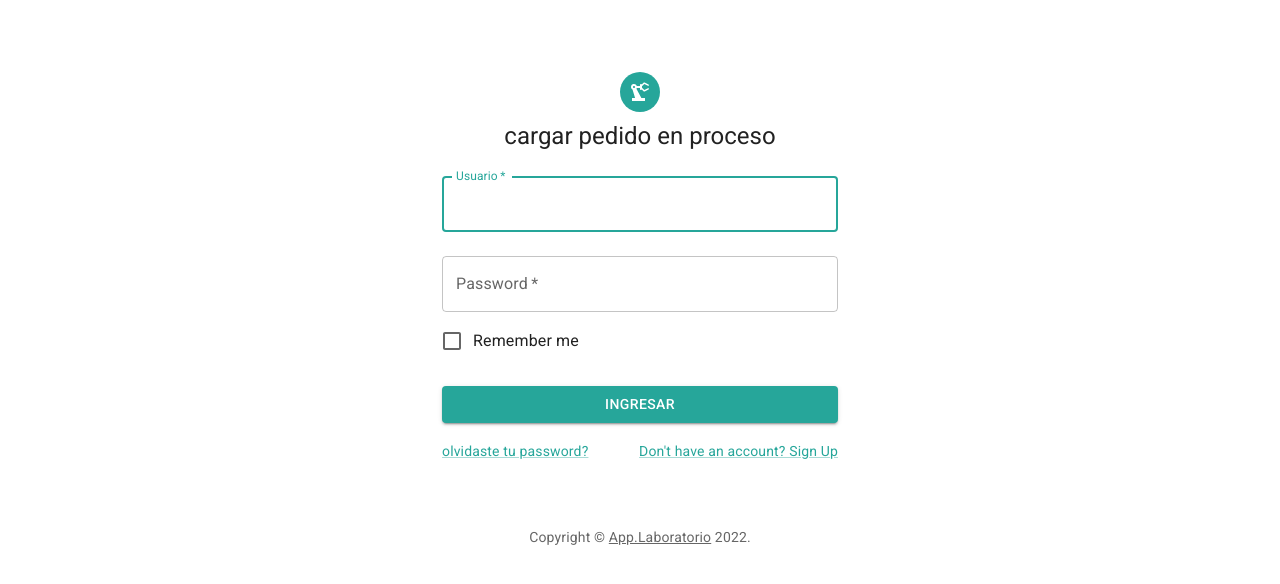
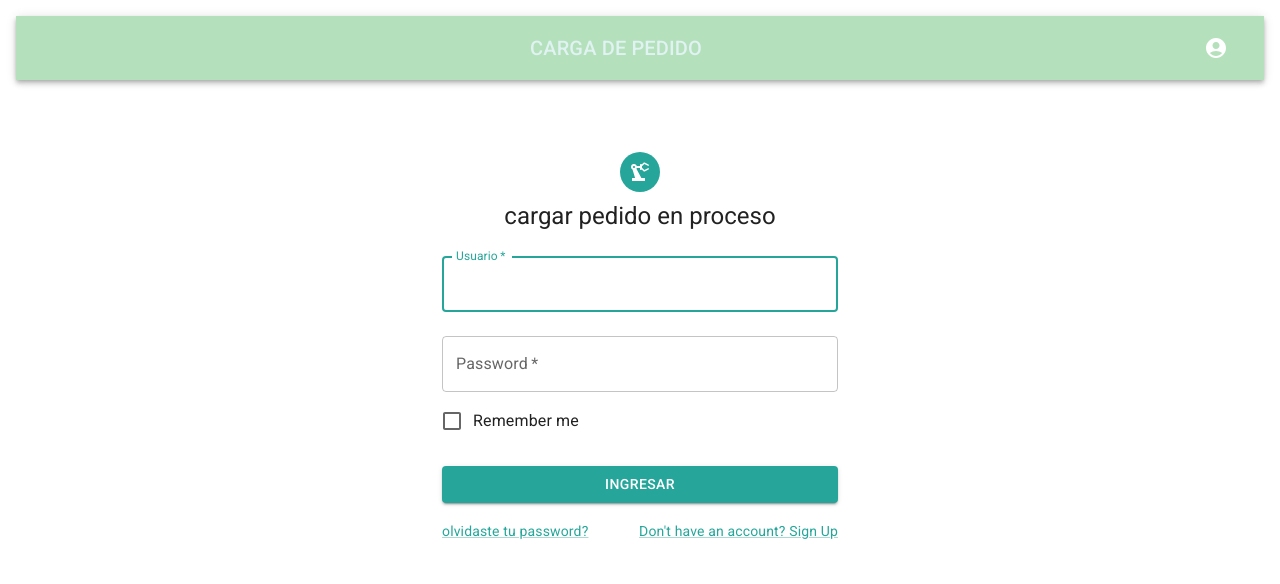
Before and after one commit to chamiamarillo/appLabFront, a React (Create React App) app: page /Docente/NuevoPedido in a window 1280 px wide. Shown: the top 584 px of the page. Built offline with nearby package versions, Linux system fonts and the light colour scheme.

Commit message:
arreglando nav de pedidonuevo

```diff
--- a/src/Components/Docente/BotonNuevoPedido.jsx
+++ b/src/Components/Docente/BotonNuevoPedido.jsx
@@ -5,7 +5,9 @@ import Typography from '@mui/material/Typography';
 import Theme1 from '../Theme/Theme1';
 import { ThemeProvider } from '@mui/material/styles';
 import Box from '@mui/material/Box';
+import {useNavigate} from 'react-router-dom';
 const BotonNPedido = ({setNuevoPedido}) => {
+  const navigate=useNavigate();
     return (
       <ThemeProvider theme={Theme1}>
 
@@ -16,6 +18,7 @@ const BotonNPedido = ({setNuevoPedido}) => {
          style={{ width:200,height:30 }}
         startIcon={<AddCircleIcon />}
         onClick={() => {
+          navigate('/Docente/NuevoPedido')
           setNuevoPedido(true);
 
         }}>
--- a/src/Components/Docente/NuevoPedido.jsx
+++ b/src/Components/Docente/NuevoPedido.jsx
@@ -1,4 +1,5 @@
-import * as React from 'react';
+
+import React,{useState} from 'react';
 import Avatar from '@mui/material/Avatar';
 import Button from '@mui/material/Button';
 import CssBaseline from '@mui/material/CssBaseline';
@@ -8,30 +9,21 @@ import Checkbox from '@mui/material/Checkbox';
 import Link from '@mui/material/Link';
 import Grid from '@mui/material/Grid';
 import Box from '@mui/material/Box';
-import LockOutlinedIcon from '@mui/icons-material/LockOutlined';
+
 import Typography from '@mui/material/Typography';
 import Container from '@mui/material/Container';
-import { createTheme, ThemeProvider } from '@mui/material/styles';
+import { ThemeProvider } from '@mui/material/styles';
 import PrecisionManufacturingIcon from '@mui/icons-material/PrecisionManufacturing';
+import Header from '../Header/Header'
 
 import Theme1 from '../Theme/Theme1';
 
-function Copyright(props) {
-  return (
-    <Typography variant="body2" color="text.secondary" align="center" {...props}>
-      {'Copyright © '}
-      <Link color="inherit" href="https://mui.com/">
-        App.Laboratorio
-      </Link>{' '}
-      {new Date().getFullYear()}
-      {'.'}
-    </Typography>
-  );
-}
+
 
 //const theme = createTheme();
 
 export default function NuevoPedido() {
+  const [texto,setEncabezado]=useState("CARGA DE PEDIDO");
 
   const handleSubmit = (event) => {
     event.preventDefault();
@@ -48,6 +40,11 @@ export default function NuevoPedido() {
 
   return (
     <ThemeProvider theme={Theme1}>
+       <Box sx={{ flexGrow: 1 ,m:2}}>
+
+          <Header texto={texto} ></Header>
+
+       </Box>
       <Container component="main" maxWidth="xs" color="primary">
         <CssBaseline />
         <Box
@@ -111,7 +108,7 @@ export default function NuevoPedido() {
             </Grid>
           </Box>
         </Box>
-        <Copyright sx={{ mt: 8, mb: 4 }} />
+
       </Container>
     </ThemeProvider>
   );
```
